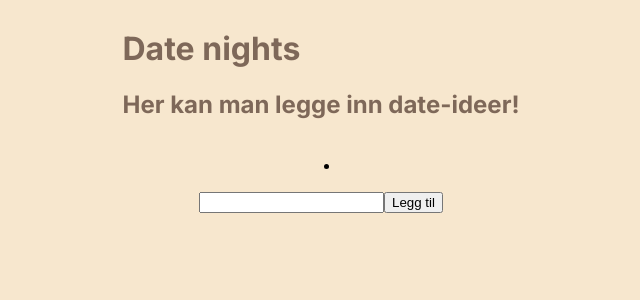
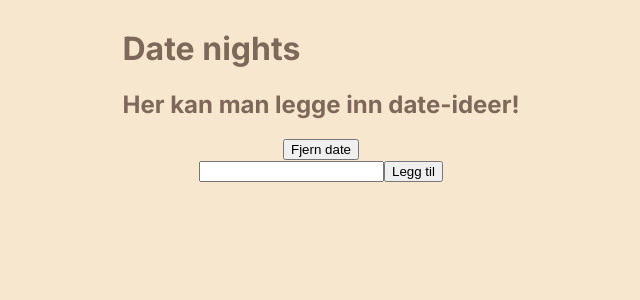
Before and after one commit to AndersAarsaether/Nexus, a Next.js app: page /dates in a window 1280 px wide. Both pictures are taken after a click on the button "Legg til". Shown: the top 300 px of the page, without its empty margins (319-959 px from the left). Built offline with nearby package versions, Linux system fonts and the light colour scheme.

Commit message:
Added logic classNames to datepage

```diff
--- a/src/app/dates/page.module.css
+++ b/src/app/dates/page.module.css
@@ -6,6 +6,43 @@
   height: 100%;
 }
 
-.lovetext {
+.titleWrapper {
+
+}
+
+.title {
   color: #7E6859;
 }
+
+.header {
+  color: #7E6859
+}
+
+.dateListWrapper {
+
+}
+
+.row {
+  display: flex;
+  justify-content: space-between;
+}
+
+.dateName {
+
+}
+
+.removeButton {
+
+}
+
+.inputWrapper {
+
+}
+
+.inputField {
+
+}
+
+.addButton {
+
+}
--- a/src/app/dates/page.tsx
+++ b/src/app/dates/page.tsx
@@ -7,32 +7,36 @@ export default function DateNights() {
   const [dates, setDates] = useState<string[]>([]);
 
   const handleAddDate = () => {
-    const inputElement = document.getElementById("input") as HTMLInputElement;
+    const inputElement = document.getElementById("inputField") as HTMLInputElement;
     const newDate = inputElement.value;
     setDates([...dates, newDate]);
     inputElement.value = "";
   };
 
+  const handleRemoveDate = (removedDate: string) => {
+    const filteredDates = dates.filter(date => date !== removedDate);
+    setDates(filteredDates);
+  };
+
   return (
     <div className={styles.container}>
-      <div>
-        <h1 className={styles.lovetext}>Date nights</h1>
-        <h2 className={styles.lovetext}>Her kan man legge inn date-ideer!</h2>
+      <div className={styles.titleWrapper}>
+        <h1 className={styles.title}>Date nights</h1>
+        <h2 className={styles.header}>Her kan man legge inn date-ideer!</h2>
       </div>
-      <div>
-        <ul>
-          {dates.map((date) => (
-            <li key={date}>{date}</li>
-          ))}
-        </ul>
+      <div className={styles.dateListWrapper}>
+        {dates.map((dateName) => (
+          <div className={styles.row} key={dateName} >
+            <span className={styles.dateName}>{dateName}</span>
+            <button className={styles.removeButton} type="button" onClick={() => handleRemoveDate(dateName)}>Fjern date</button>
+          </div>
+        ))}
       </div>
-      <div>
-        <form>
-          <input type="text" id="input" />
-          <button type="button" onClick={handleAddDate}>
-            Legg til
-          </button>
-        </form>
+      <div className={styles.inputWrapper}>
+        <input className={styles.inputField} type="text" id="inputField" />
+        <button className={styles.addButton} type="button" onClick={() => handleAddDate()}>
+          Legg til
+        </button>
       </div>
     </div>
   );
```
